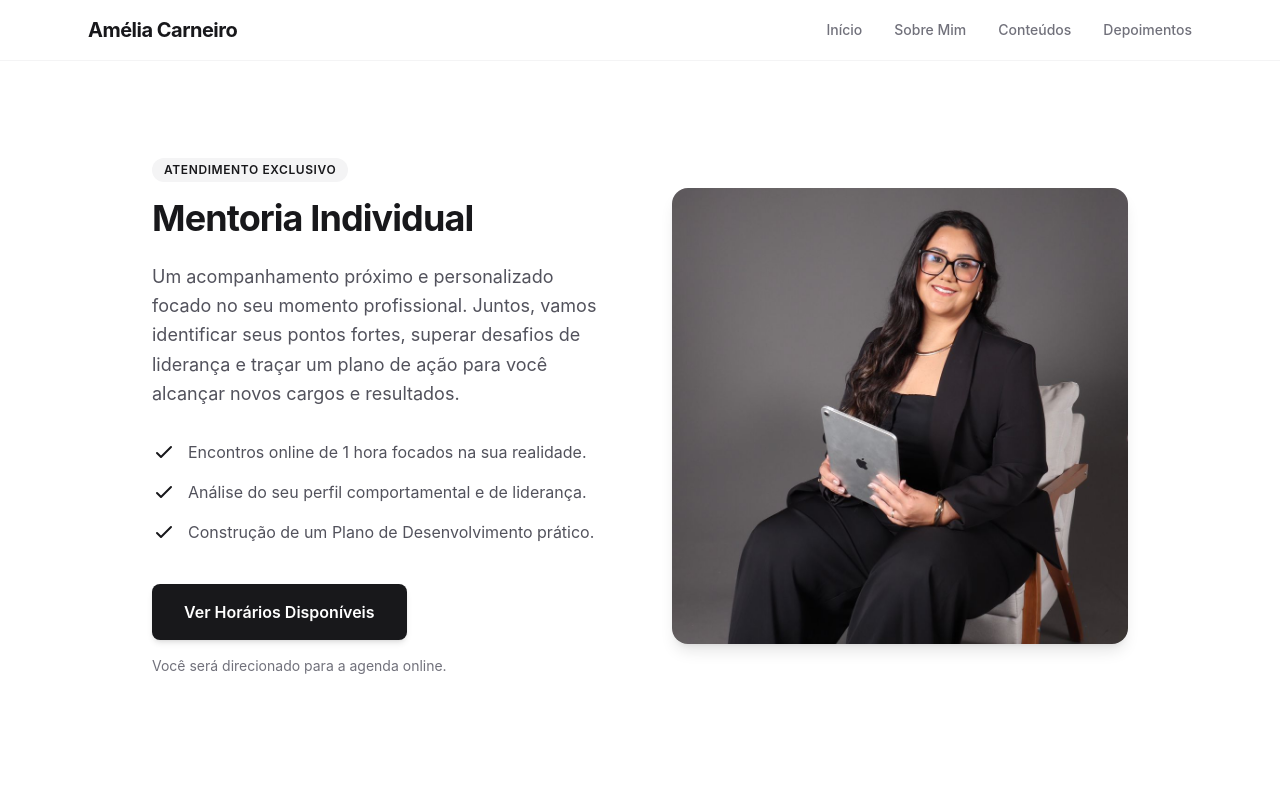
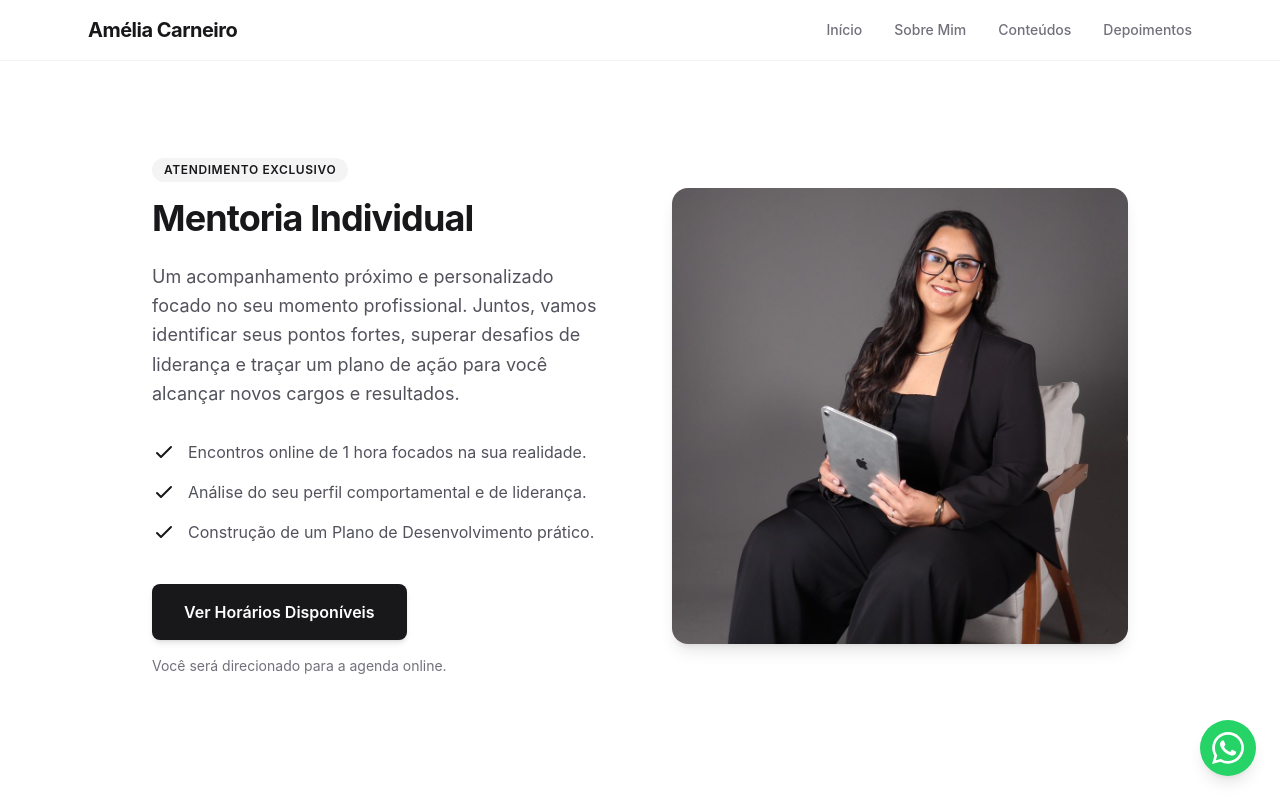
Before and after one commit to matheusrodrigues-design/site-amelia, a React (Vite) app: page /mentoria in a window 1280 px wide. Shown: the top 800 px of the page. Built offline with nearby package versions, Linux system fonts and the light colour scheme.

Commit message:
Versao inicial

```diff
--- a/src/App.jsx
+++ b/src/App.jsx
@@ -7,6 +7,7 @@
 import Testimonials from './components/Testimonials';
 import Mentorship from './components/Mentorship';
 import Footer from './components/Footer';
+import WhatsAppButton from './components/WhatsAppButton';
 
 // Criamos um "pacote" com os componentes da página inicial
 const Home = () => {
@@ -35,6 +36,7 @@
         </main>
 
         <Footer />
+        <WhatsAppButton />
       </div>
     </Router>
   );
--- /dev/null
+++ b/src/components/WhatsAppButton.jsx
@@ -0,0 +1,29 @@
+import React from 'react';
+
+const WhatsAppButton = () => {
+  // Coloque o número dela aqui: Código do país (55) + DDD + Número. Tudo junto sem espaços ou traços.
+  const numeroWhatsApp = "5531982868171";
+
+  // Mensagem padrão que já vai aparecer digitada para a pessoa (opcional)
+  const mensagem = "Olá, Amélia! Vim através do site e gostaria de saber mais sobre seus serviços e mentorias.";
+
+  // Cria o link oficial do WhatsApp
+  const linkWhatsApp = `https://wa.me/${numeroWhatsApp}?text=${encodeURIComponent(mensagem)}`;
+
+  return (
+    <a
+      href={linkWhatsApp}
+      target="_blank"
+      rel="noopener noreferrer"
+      aria-label="Falar no WhatsApp"
+      className="fixed bottom-6 right-6 z-50 flex items-center justify-center w-14 h-14 bg-[#25D366] text-white rounded-full shadow-lg hover:bg-[#20bd5a] hover:scale-110 hover:shadow-2xl transition-all duration-300"
+    >
+      {/* Ícone oficial do WhatsApp em SVG */}
+      <svg className="w-8 h-8" fill="currentColor" viewBox="0 0 24 24">
+        <path d="M17.472 14.382c-.297-.149-1.758-.867-2.03-.967-.273-.099-.471-.148-.67.15-.197.297-.767.966-.94 1.164-.173.199-.347.223-.644.075-.297-.15-1.255-.463-2.39-1.475-.883-.788-1.48-1.761-1.653-2.059-.173-.297-.018-.458.13-.606.134-.133.298-.347.446-.52.149-.174.198-.298.298-.497.099-.198.05-.371-.025-.52-.075-.149-.669-1.612-.916-2.207-.242-.579-.487-.5-.669-.51a12.8 12.8 0 00-.57-.01c-.198 0-.52.074-.792.372-.272.297-1.04 1.016-1.04 2.479 0 1.462 1.065 2.875 1.213 3.074.149.198 2.096 3.2 5.077 4.487.709.306 1.262.489 1.694.625.712.227 1.36.195 1.871.118.571-.085 1.758-.719 2.006-1.413.248-.694.248-1.289.173-1.413-.074-.124-.272-.198-.57-.347m-5.421 7.403h-.004a9.87 9.87 0 01-5.031-1.378l-.361-.214-3.741.982.998-3.648-.235-.374a9.86 9.86 0 01-1.51-5.26c.001-5.45 4.436-9.884 9.888-9.884 2.64 0 5.122 1.03 6.988 2.898a9.825 9.825 0 012.893 6.994c-.003 5.45-4.437 9.884-9.885 9.884m8.413-18.297A11.815 11.815 0 0012.05 0C5.495 0 .16 5.335.157 11.892c0 2.096.547 4.142 1.588 5.945L.057 24l6.305-1.654a11.882 11.882 0 005.683 1.448h.005c6.554 0 11.89-5.335 11.893-11.893a11.821 11.821 0 00-3.48-8.413Z"/>
+      </svg>
+    </a>
+  );
+};
+
+export default WhatsAppButton;
```
